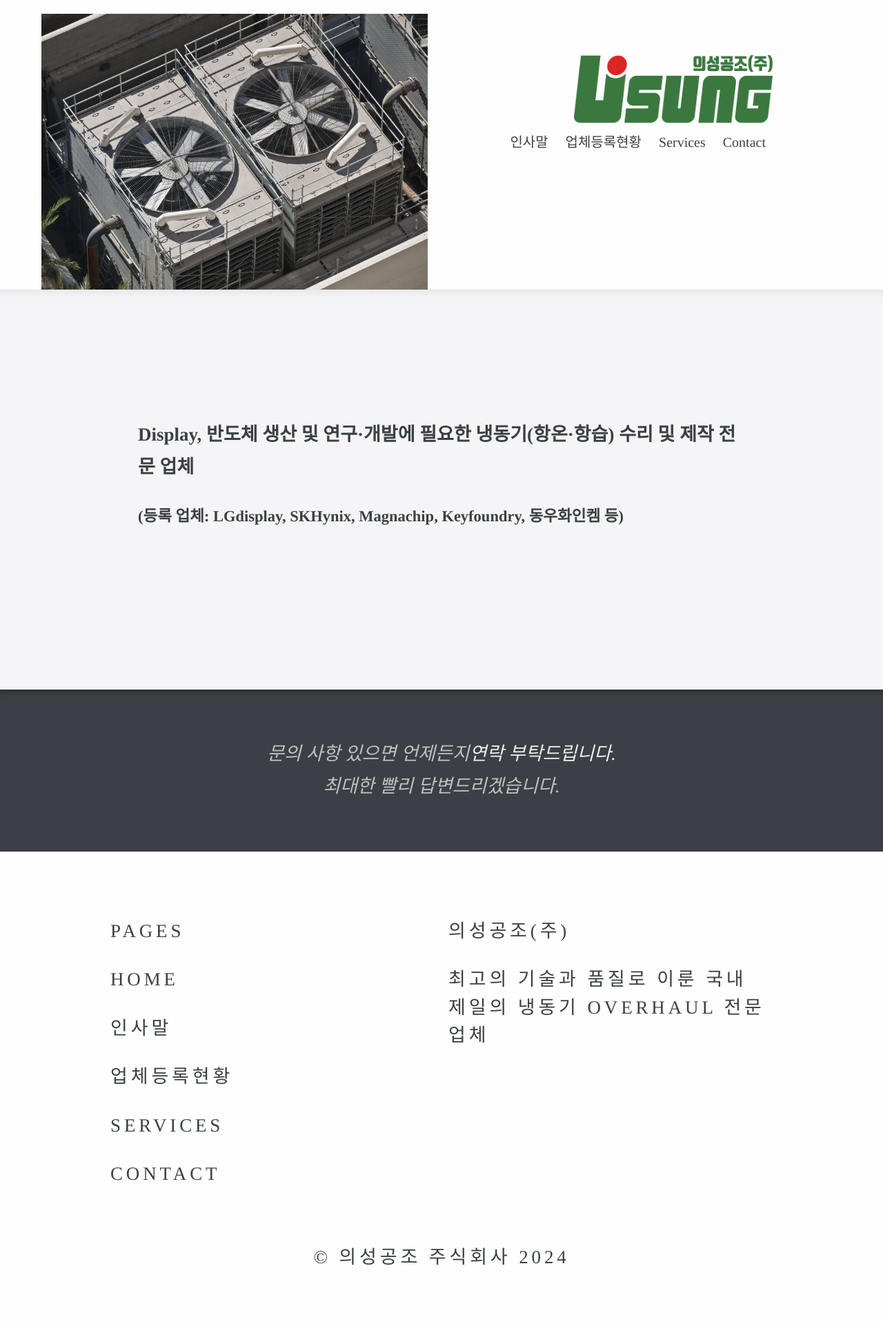
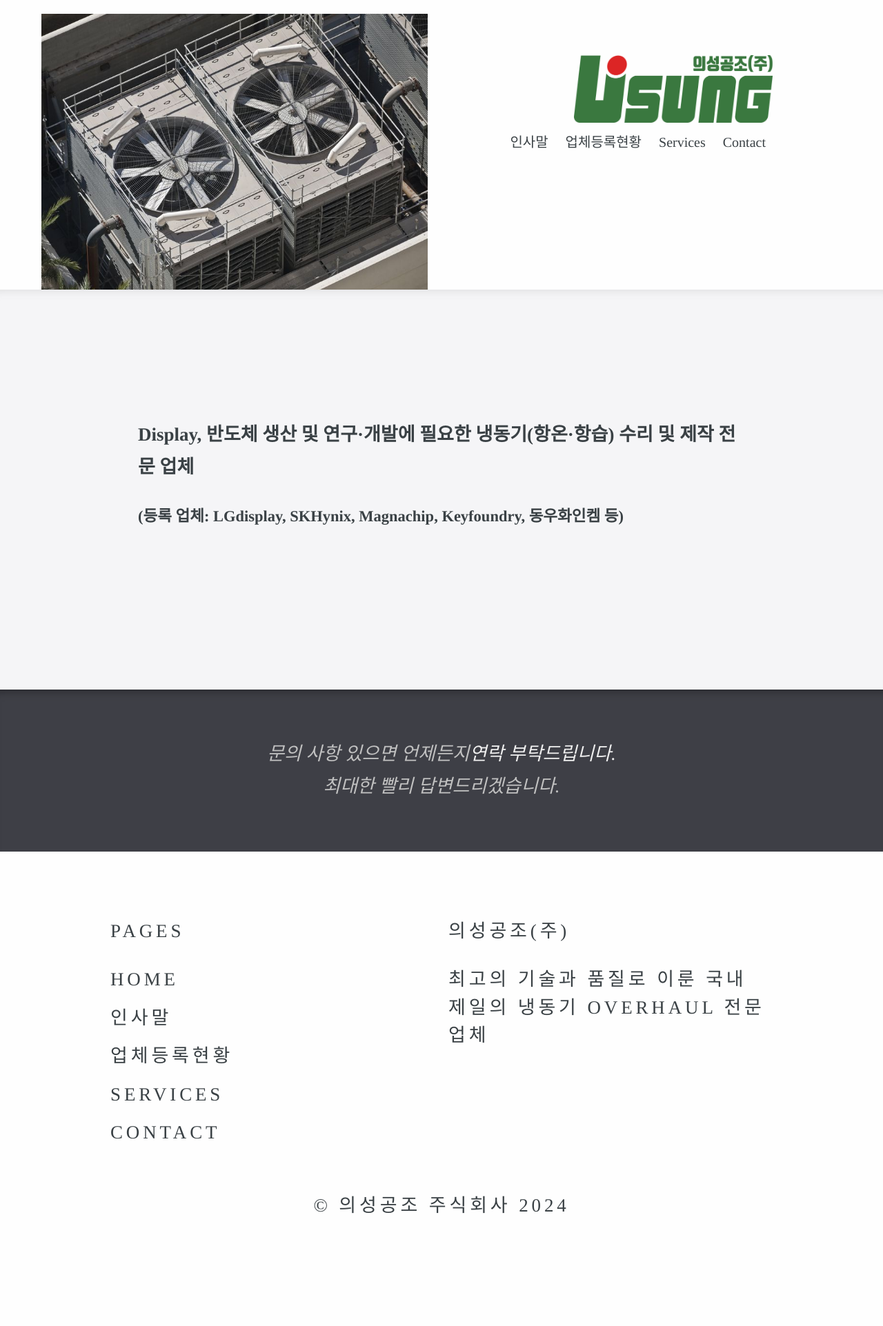
Before and after one commit to sangjoon6099/sangjoon6099.github.io, a Jekyll site: the page built from index.html, in a window 1280 px wide. Shown: the whole page at 69% size. Built offline with Jekyll 4.4.1, drawn with Linux system fonts in a browser that asks for light colours; some web fonts are replaced; the list of posts is cut into pages by our own code; after the commit the page ends 1848 px from its top, so only the background shows below that.

Commit message:
Update default.html

```diff
--- a/_layouts/default.html
+++ b/_layouts/default.html
@@ -58,8 +58,8 @@
 							</li>
 							{% for link in column.links %}
 							<li>
-							<h2><a {% if link.new_window %}target="_blank"{% endif %} href="{% include relative-src.html src=link.link %}">
-							{{ link.name }}</a></h2>
+							<h3><a {% if link.new_window %}target="_blank"{% endif %} href="{% include relative-src.html src=link.link %}">
+							{{ link.name }}</a></h3>
 							</li>
 							{% endfor %}
 							</ul>
@@ -69,15 +69,15 @@
 						<li>
 							<h2>{{ site.data.company.title }}</h2>
 						</li>
-						<li><h2>{{ site.data.company.description }}</h2></li>
+						<li><h3>{{ site.data.company.description }}</h3></li>
 					</ul>
 				</div>
 			</div>
 
 			<div class="legal-line" style="text-align:center">
-				<h2 class="container">
+				<h3 class="container">
 					&copy;  의성공조 주식회사 {{ site.time | date: '%Y' }}
-				</h2>
+				</h3>
 			</div>
 		</footer>
 	</body>
```
